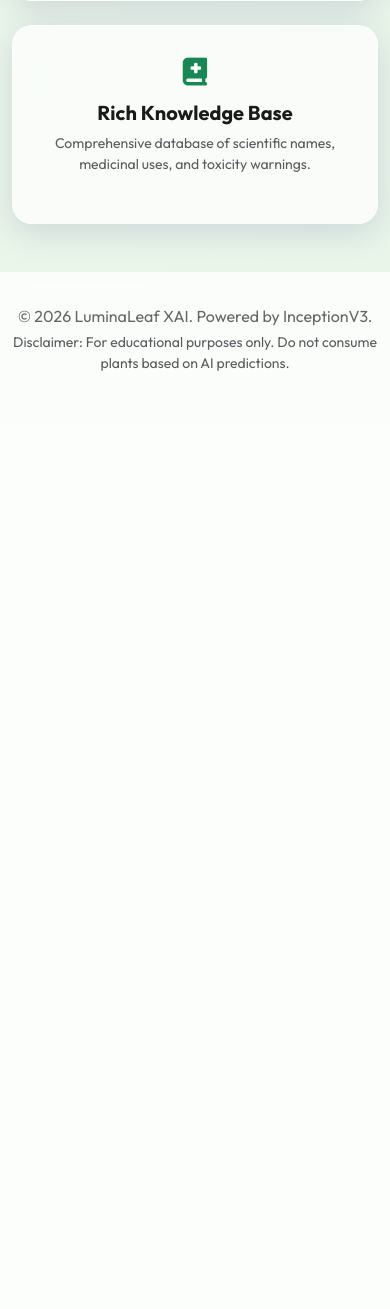
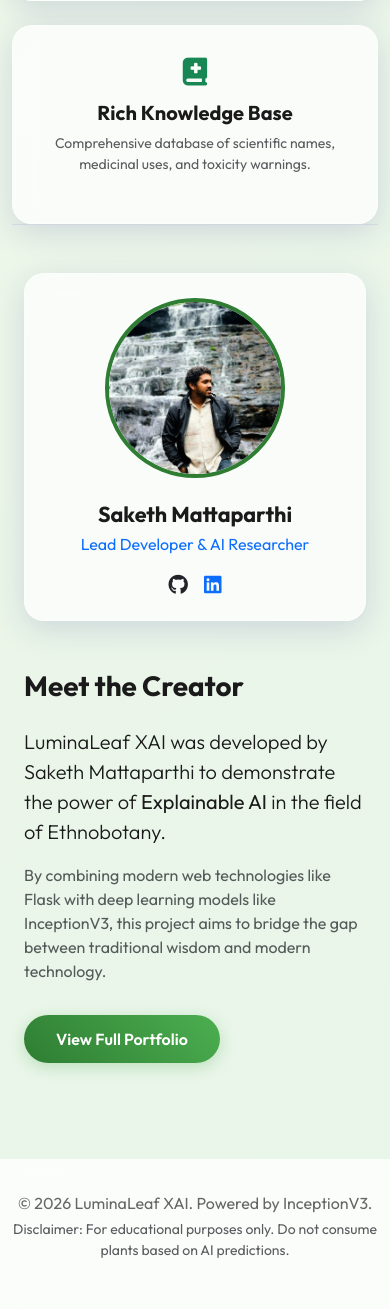
Before and after one commit to Saketh-Mattaparthi/LuminaLeaf-XAI, a Flask app: page / in a window 390 px wide. Shown: the part 1504-2813 px from the top of the page. Before the commit the page ends 1875 px from the top, so only its background shows below. Run offline with Flask 3, Linux system fonts and the light colour scheme.

Commit message:
Fix mobile navbar toggle

```diff
--- a/templates/base.html
+++ b/templates/base.html
@@ -28,7 +28,7 @@
             <a class="navbar-brand" href="{{ url_for('index') }}">
                 <i class="fa-solid fa-leaf me-2"></i>LuminaLeaf XAI
             </a>
-            <button class="navbar-toggler" type="button" data-bs-toggle="collapse" data-bs-toggle="target="#navbarNav">
+            <button class="navbar-toggler" type="button" data-bs-toggle="collapse" data-bs-target="#navbarNav">
                 <span class="navbar-toggler-icon"></span>
             </button>
             <div class="collapse navbar-collapse" id="navbarNav">
@@ -38,6 +38,12 @@
                     </li>
                     <li class="nav-item">
                         <a class="nav-link" href="{{ url_for('library') }}">Plant Library</a>
+                    </li>
+                    <li class="nav-item">
+                        <a class="nav-link" href="{{ url_for('science') }}">The Science</a>
+                    </li>
+                    <li class="nav-item">
+                        <a class="nav-link" href="{{ url_for('portfolio') }}">Portfolio</a>
                     </li>
                     {% if current_user.is_authenticated %}
                         <li class="nav-item">
--- a/templates/index.html
+++ b/templates/index.html
@@ -48,5 +48,28 @@
             </div>
         </div>
     </div>
+
+<section class="container mb-5 py-5 border-top">
+    <div class="row align-items-center g-5">
+        <div class="col-lg-6" data-aos="fade-right">
+            <div class="glass-card text-center p-4">
+                <div class="rounded-circle overflow-hidden mx-auto mb-4" style="width: 180px; height: 180px; border: 4px solid var(--primary-green);">
+                    <img src="{{ url_for('static', filename='img/profile.jpg') }}" class="w-100 h-100" style="object-fit: cover;" alt="Creator">
+                </div>
+                <h4 class="fw-bold mb-1">Saketh Mattaparthi</h4>
+                <p class="text-primary mb-3">Lead Developer & AI Researcher</p>
+                <div class="d-flex justify-content-center gap-3">
+                    <a href="https://github.com/Saketh-Mattaparthi" target="_blank" class="text-dark"><i class="fa-brands fa-github fa-lg"></i></a>
+                    <a href="https://www.linkedin.com/in/saketh-mattaparthi-563514321/" target="_blank" class="text-primary"><i class="fa-brands fa-linkedin fa-lg"></i></a>
+                </div>
+            </div>
+        </div>
+        <div class="col-lg-6" data-aos="fade-left">
+            <h2 class="display-6 fw-bold mb-4">Meet the Creator</h2>
+            <p class="lead">LuminaLeaf XAI was developed by Saketh Mattaparthi to demonstrate the power of <strong>Explainable AI</strong> in the field of Ethnobotany.</p>
+            <p class="text-muted">By combining modern web technologies like Flask with deep learning models like InceptionV3, this project aims to bridge the gap between traditional wisdom and modern technology.</p>
+            <a href="{{ url_for('portfolio') }}" class="btn btn-primary-custom rounded-pill mt-3">View Full Portfolio</a>
+        </div>
+    </div>
 </section>
 {% endblock %}
```
